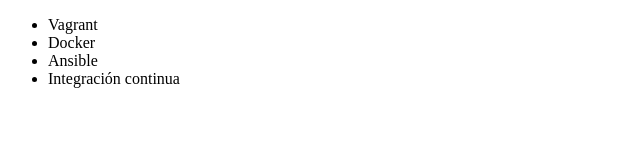
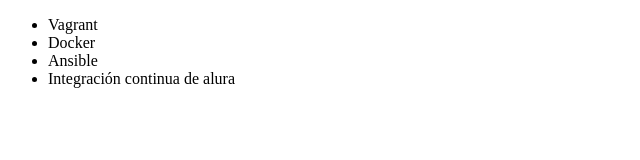
Before and after one commit to evelynsalga/alura-git, a plain HTML site: page evelyn/index.html in a window 1280 px wide. Shown: the full height of the page, 0-640 px from the left. Drawn offline with Linux system fonts and the light colour scheme.

Commit message:
Le agregue nuevo texto

```diff
--- a/evelyn/index.html
+++ b/evelyn/index.html
@@ -9,7 +9,7 @@
          <li> Vagrant </li>
          <li> Docker </li>
          <li> Ansible </li>
-         <li> Integración continua </li>
+         <li> Integración continua de alura</li>
      </ul>
 </body>
 </html>
```
